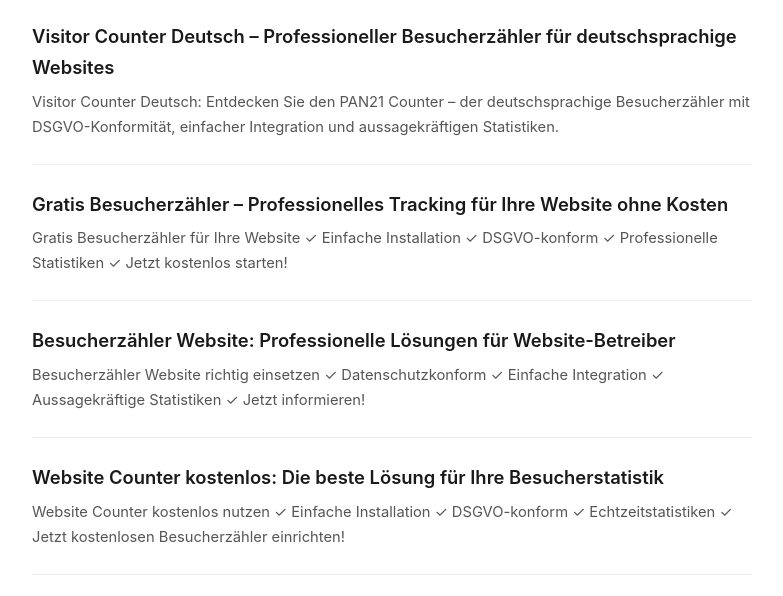
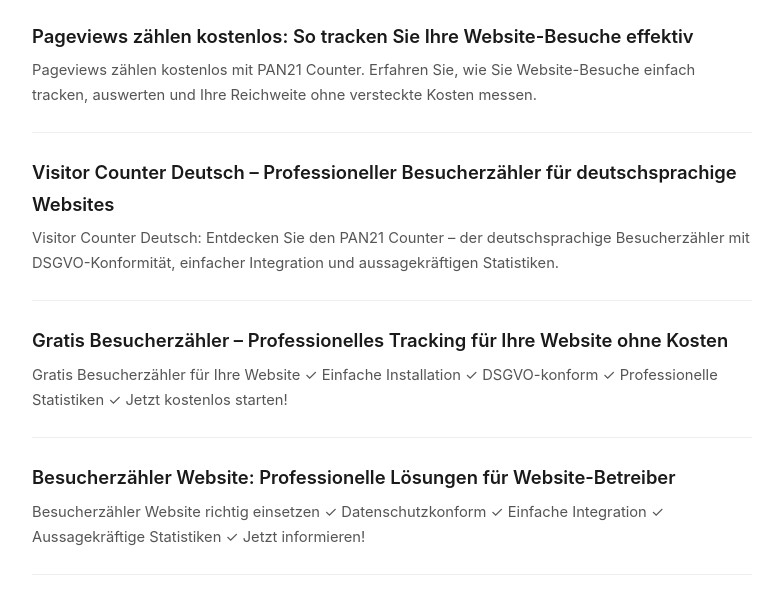
Before and after one commit to haraldlinhart-prog/pan21counter, a website: page blog/index.html in a window 1280 px wide. Shown: the part 162-758 px from the top of the page, without its empty margins (248-1031 px from the left). Drawn offline with Linux system fonts and the light colour scheme.

Commit message:
suchmaschinen.pro: update news index

```diff
--- a/blog/index.html
+++ b/blog/index.html
@@ -21,6 +21,10 @@
 <h1>News</h1>
 <ul>
   <li>
+    <a href="./pageviews-zahlen-kostenlos-so-tracken-sie-ihre-website-besuche-effekti/">Pageviews zählen kostenlos: So tracken Sie Ihre Website-Besuche effektiv</a>
+    <p>Pageviews zählen kostenlos mit PAN21 Counter. Erfahren Sie, wie Sie Website-Besuche einfach tracken, auswerten und Ihre Reichweite ohne versteckte Kosten messen.</p>
+  </li>
+  <li>
     <a href="./visitor-counter-deutsch-professioneller-besucherzahler-fur-deutschspra/">Visitor Counter Deutsch – Professioneller Besucherzähler für deutschsprachige Websites</a>
     <p>Visitor Counter Deutsch: Entdecken Sie den PAN21 Counter – der deutschsprachige Besucherzähler mit DSGVO-Konformität, einfacher Integration und aussagekräftigen Statistiken.</p>
   </li>
```
